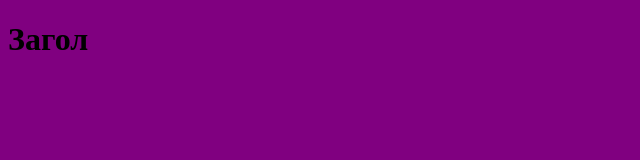
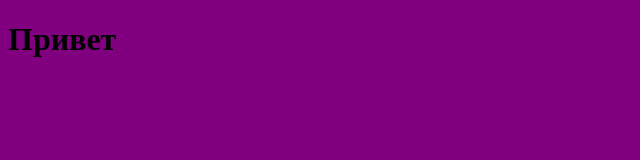
Before and after one commit to kozakqwerty/githup-for-beginners, a plain HTML site: page index.html in a window 1280 px wide. Shown: the full height of the page, 0-640 px from the left. Drawn offline with Linux system fonts and the light colour scheme.

Commit message:
Добавил привет

```diff
--- a/index.html
+++ b/index.html
@@ -8,6 +8,6 @@
     <link rel="stylesheet" href="style.css">
 </head>
 <body>
-    <h1>Загол</h1>
+    <h1>Привет</h1>
 </body>
 </html>
```
